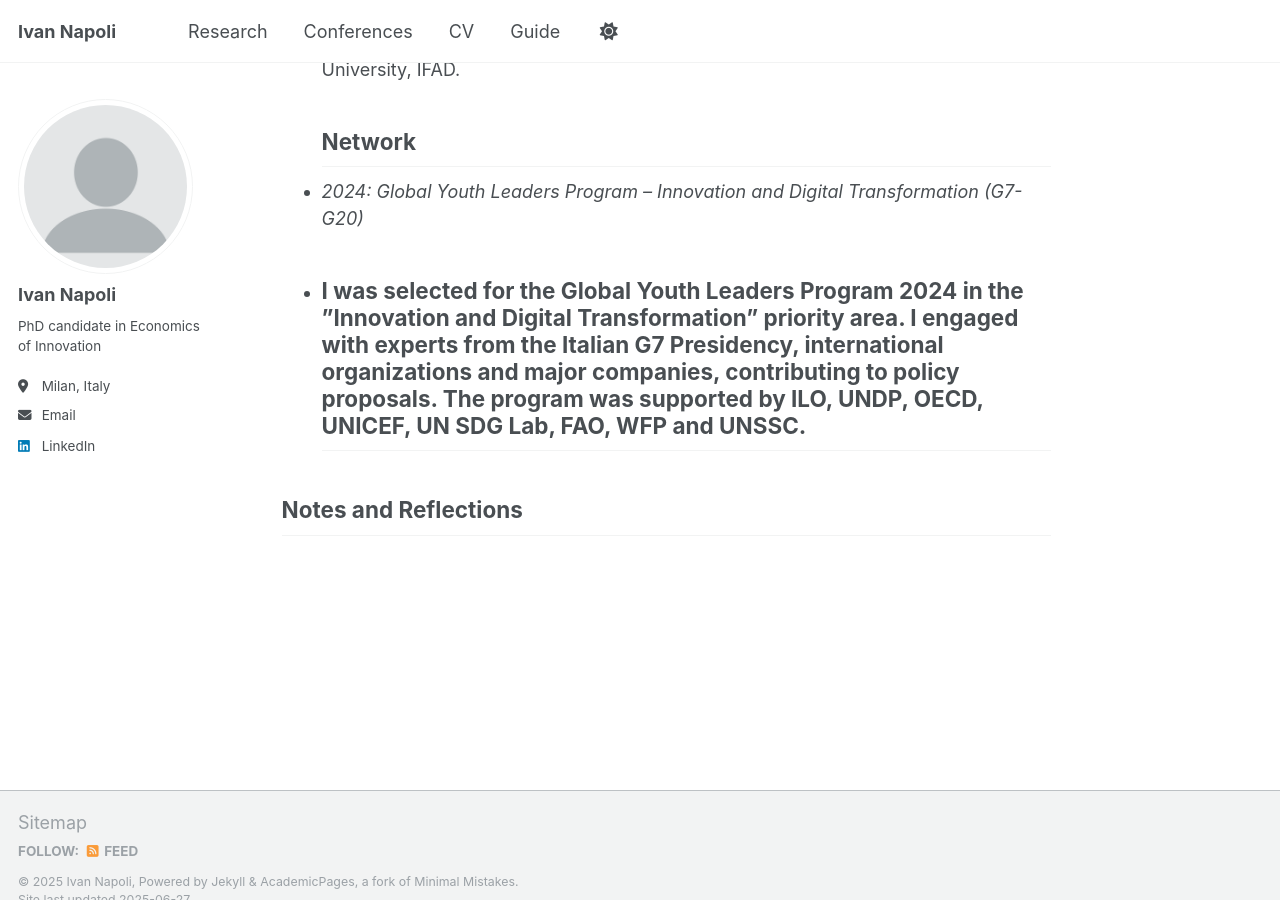
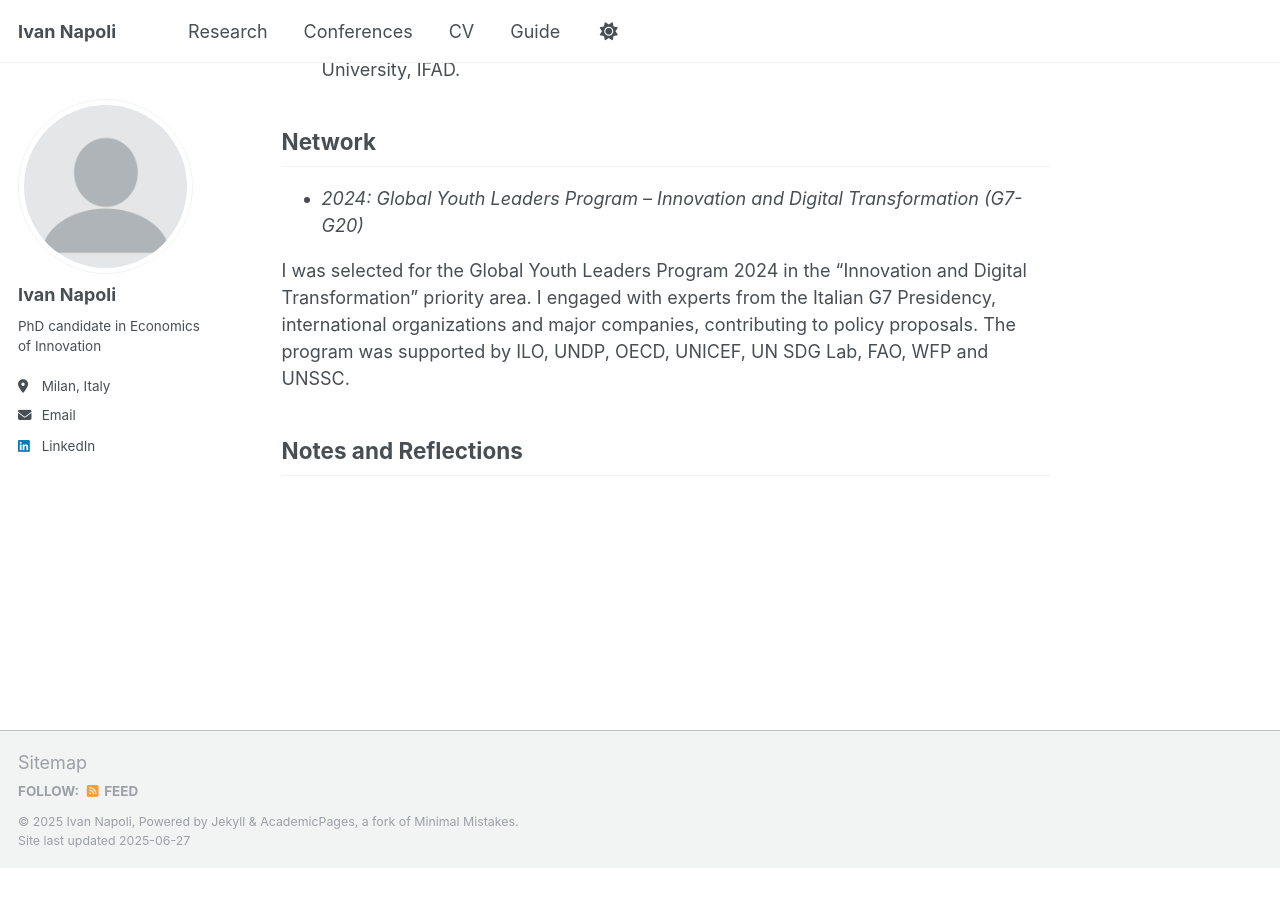
Before and after one commit to IvanNapo/IvanNapo.github.io, a Jekyll site: the page built from _pages/conferences.md, in a window 1280 px wide and 900 px high, scrolled down 678 px. Built offline with Jekyll 4.4.1, drawn with Linux system fonts in a browser that asks for light colours; after the commit the page ends 1547 px from its top, so only the background shows below that.

```diff
--- a/_pages/conferences.md
+++ b/_pages/conferences.md
@@ -18,10 +18,11 @@ author_profile: true
 
 -  2025: *Workshop: Artificial Intelligence Algorithms in Practice*; University of Groningen.
 -  2024: *Advanced Training in Impact Evaluation of Development Policies*; Sapienza University, IFAD.
+
 ## Network
+
 - *2024: Global Youth Leaders Program – Innovation and Digital Transformation (G7-G20)*
 
-- I was selected for the Global Youth Leaders Program 2024 in the ”Innovation and Digital Transformation” priority area. I engaged with experts from the Italian G7 Presidency, international organizations and major companies, contributing to policy proposals. The program was supported by ILO, UNDP, OECD, UNICEF, UN SDG Lab, FAO, WFP and UNSSC.
----
+I was selected for the Global Youth Leaders Program 2024 in the “Innovation and Digital Transformation” priority area. I engaged with experts from the Italian G7 Presidency, international organizations and major companies, contributing to policy proposals. The program was supported by ILO, UNDP, OECD, UNICEF, UN SDG Lab, FAO, WFP and UNSSC.
 
 ## Notes and Reflections
```
